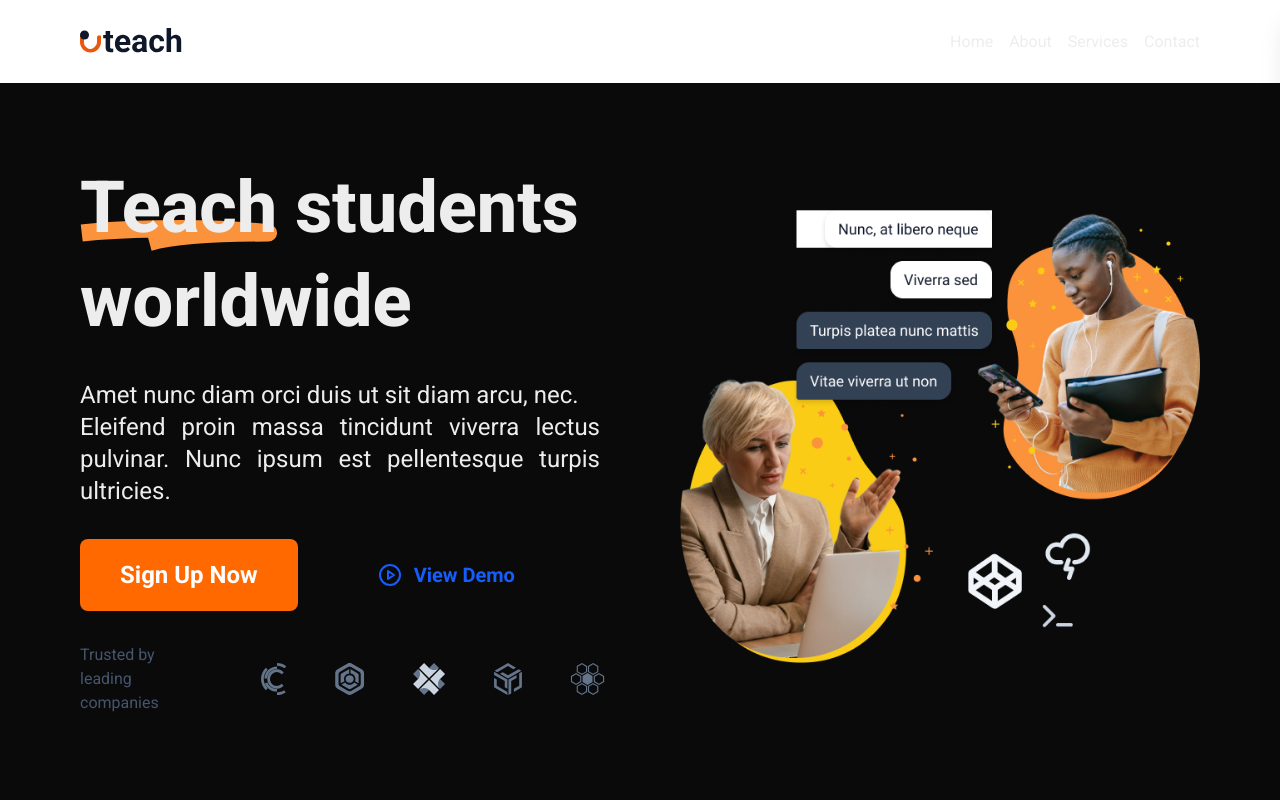
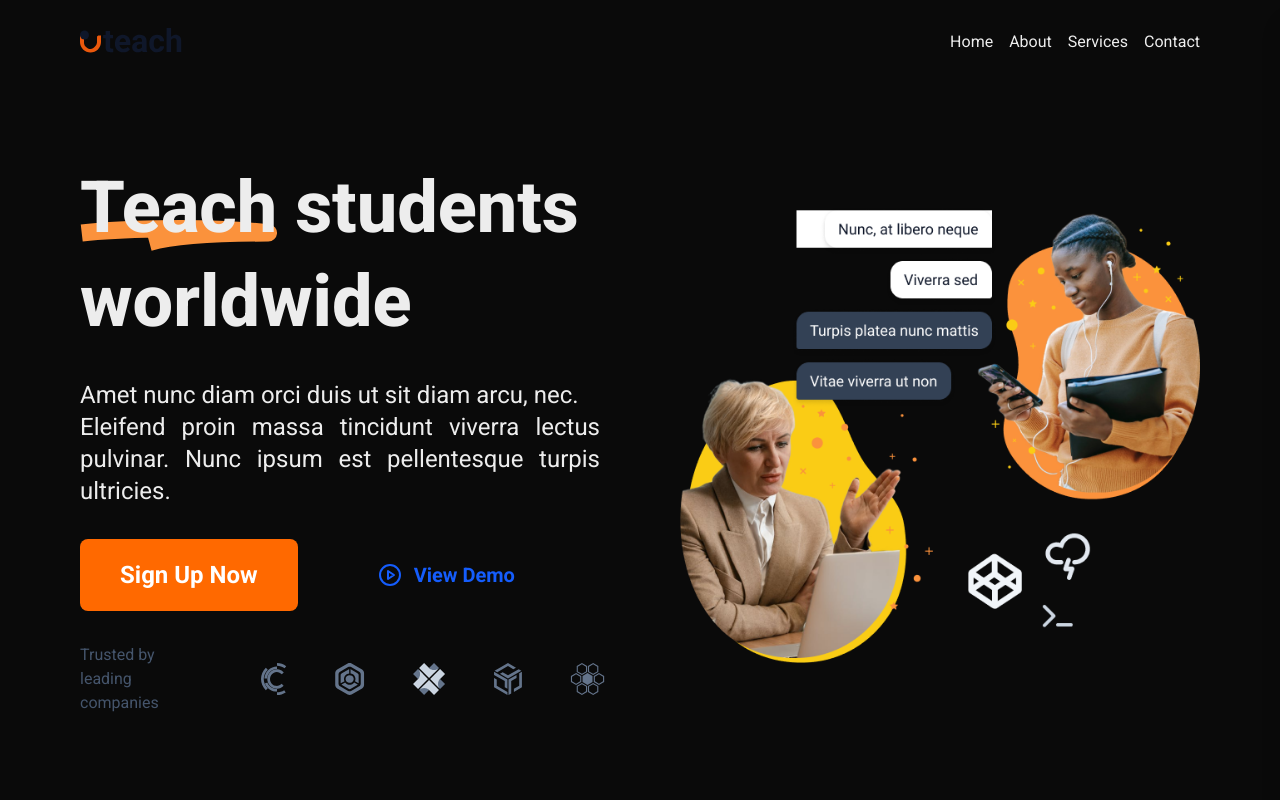
Before and after one commit to renanvcb/buzzvel-test, a Next.js app: page / in a window 1280 px wide. Shown: the top 800 px of the page. Built offline with nearby package versions, Linux system fonts and the light colour scheme.

Commit message:
fix: remove background color from Header component for consistency

```diff
--- a/src/components/header/index.tsx
+++ b/src/components/header/index.tsx
@@ -19,7 +19,7 @@ export function Header() {
         initial={{ opacity: 0 }}
         animate={{ opacity: 1 }}
         transition={{ duration: 0.6, delay: 0.2 }}
-        className="flex items-center justify-between p-4 bg-white lg:py-6 lg:px-20"
+        className="flex items-center p-4 justify-between lg:py-6 lg:px-20"
       >
         <div className="flex items-center">
           <Link href="/">
```
